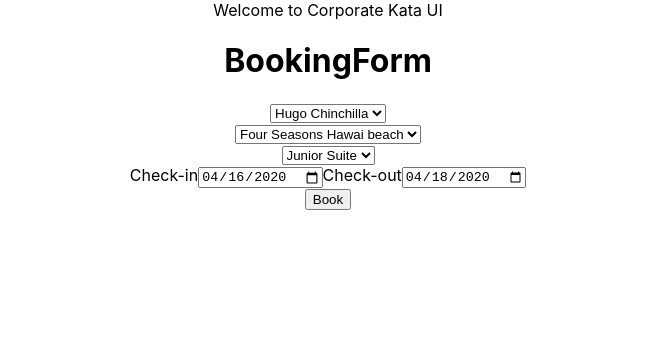
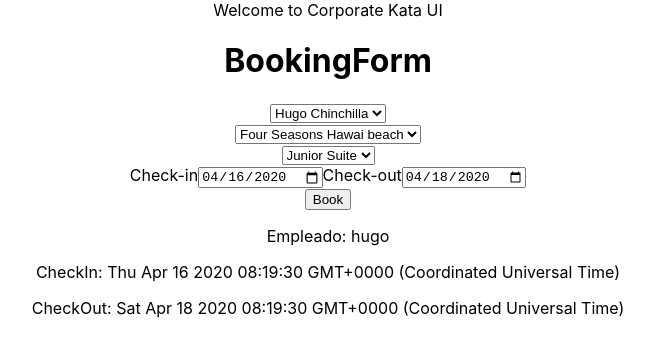
Before and after one commit to luisrovirosa/corporate_kata_frontend, a React (Create React App) app in the folder react-corporate/: page / in a window 1280 px wide. Shown: the top 354 px of the page, without its empty margins (312-966 px from the left). Built offline with nearby package versions, Linux system fonts and the light colour scheme.

Commit message:
master: change form state by booking domain

```diff
--- a/react-corporate/src/components/Booking/BookingForm.js
+++ b/react-corporate/src/components/Booking/BookingForm.js
@@ -40,41 +40,25 @@ class BookingForm extends Component {
     dayAfterTomorrow.setDate(dayAfterTomorrow.getDate() + numberOfDaysToAdd);
 
     this.state = {
-      employeeId: 'hugo',
-      hotelId: 'FOUR_SEASONS_HAWAI_BEACH',
-      roomTypeId: 'DOUBLE',
-      bookingDates: new BookingDates(new Date(), dayAfterTomorrow),
+      booking: new Booking(
+        'hugo',
+        'FOUR_SEASONS_HAWAI_BEACH',
+        'DOUBLE',
+        new BookingDates(new Date(), dayAfterTomorrow)
+      ),
     };
   }
 
   handleSubmit = (event) => {
     event.preventDefault();
-    const booking = new Booking(
-      this.state.employeeId,
-      this.state.hotelId,
-      this.state.roomTypeId,
-      this.state.bookingDates
-    );
 
-    this.props.processForm(booking);
+    this.props.processForm(this.state.booking);
   };
 
   setEmployee = (employeeId) => {
-    this.setState({
-      employeeId: employeeId,
-    });
-  };
-
-  setCheckInDate = (checkInDate) => {
-    this.setState({
-      checkIn: checkInDate,
-    });
-  };
-
-  setCheckOutDate = (checkOutDate) => {
-    this.setState({
-      checkOut: checkOutDate,
-    });
+    const booking = this.state.booking;
+    booking.employeeId = employeeId;
+    this.setState({ booking });
   };
 
   render() {
@@ -84,7 +68,7 @@ class BookingForm extends Component {
           <h1>BookingForm</h1>
           <div>
             <EmployeeSelector
-              value={this.state.employeeId}
+              value={this.state.booking.employeeId}
               onChange={this.setEmployee}
             ></EmployeeSelector>
           </div>
@@ -96,12 +80,21 @@ class BookingForm extends Component {
           </div>
           <div>
             <BookingDatesInput
-              value={this.state.bookingDates}
-              onChange={(bookingDates) => this.setState({ bookingDates })}
+              value={this.state.booking.bookingDates}
+              onChange={(bookingDates) => {
+                const booking = this.state.booking;
+                booking.bookingDates = bookingDates;
+
+                this.setState({ booking });
+              }}
             ></BookingDatesInput>
           </div>
           <Button>Book</Button>
         </form>
+
+        <p>Empleado: {this.state.booking.employeeId}</p>
+        <p>CheckIn: {this.state.booking.bookingDates.checkIn.toString()}</p>
+        <p>CheckOut: {this.state.booking.bookingDates.checkOut.toString()}</p>
       </>
     );
   }
```
